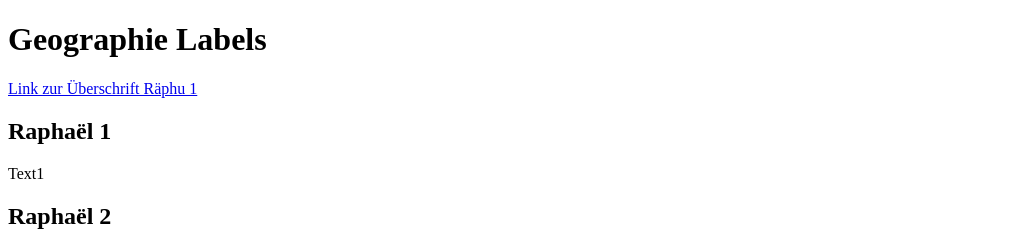
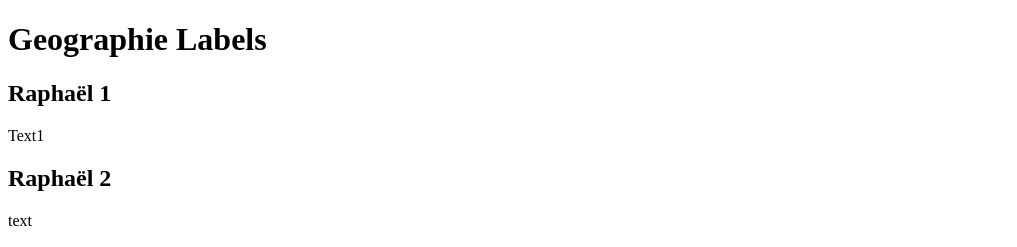
Before and after one commit to abrild/abrild.github.io, a plain HTML site: page geographie-label.html in a window 1280 px wide. Shown: the top 247 px of the page, 0-1017 px from the left. Drawn offline with Linux system fonts and the light colour scheme; grey boxes are pictures that could not be loaded.

Commit message:
Update geographie-label.html

```diff
--- a/geographie-label.html
+++ b/geographie-label.html
@@ -29,7 +29,7 @@
   </head>
  <body>
    <h1>Geographie Labels</h1>
-   <a href="#a">Link zur Überschrift Räphu 1</a>
+
 
               <img src="http://www.morgashop.ch/wp/wp-content/uploads/2014/09/Knospe_Logo.png" alt=Bio-Knospe/>
               <img src="http://www.coop.ch/content/dam/prix-garantie/ogimage-prixgaranie-1200x1200.jpg" alt=Prix Garantie/>
```
